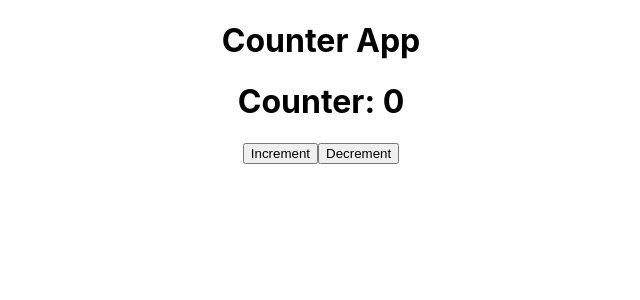
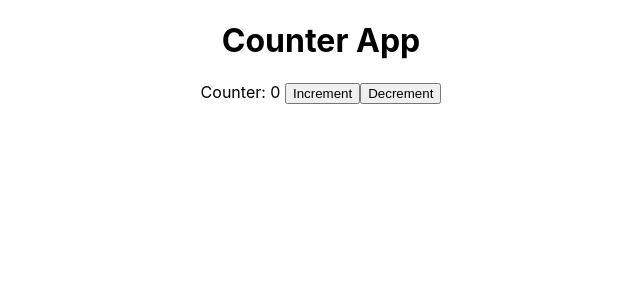
Before and after one commit to Lokesh8755/SimpleCounterApp, a React (Create React App) app: page / in a window 1280 px wide. Shown: the top 300 px of the page, without its empty margins (319-959 px from the left). Built offline with nearby package versions, Linux system fonts and the light colour scheme.

Commit message:
lates updation

```diff
--- a/src/Counter.jsx
+++ b/src/Counter.jsx
@@ -1,20 +1,20 @@
 import { useState } from 'react';
 
 const Counter = () => {
-    const [count, setCount] = useState(0); // Single state for counter
+    const [count, setCount] = useState(0);
 
     return (
         <div>
-            <h1 data-testid="counter-value">Counter: {count}</h1> {/* Explicit text for testing */}
+            <span data-testid="counter-value">Counter: {count}</span> {/* Ensures text is in a `span` */}
             <button
                 data-testid="increment-button"
-                onClick={() => setCount(count + 1)}
+                onClick={() => setCount(prevCount => prevCount + 1)} // Use `prevCount` for robustness
             >
                 Increment
             </button>
             <button
                 data-testid="decrement-button"
-                onClick={() => setCount(count - 1)}
+                onClick={() => setCount(prevCount => prevCount - 1)} // Use `prevCount` for robustness
             >
                 Decrement
             </button>
```
